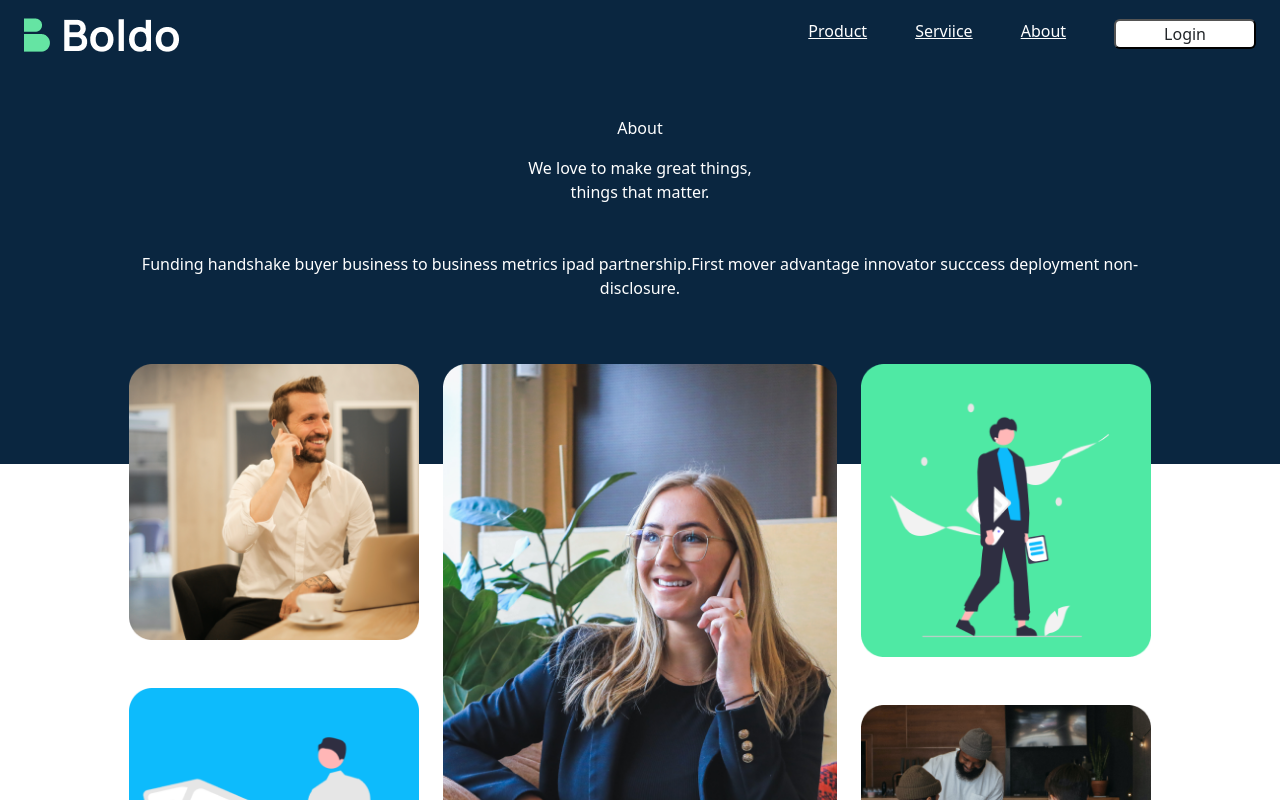
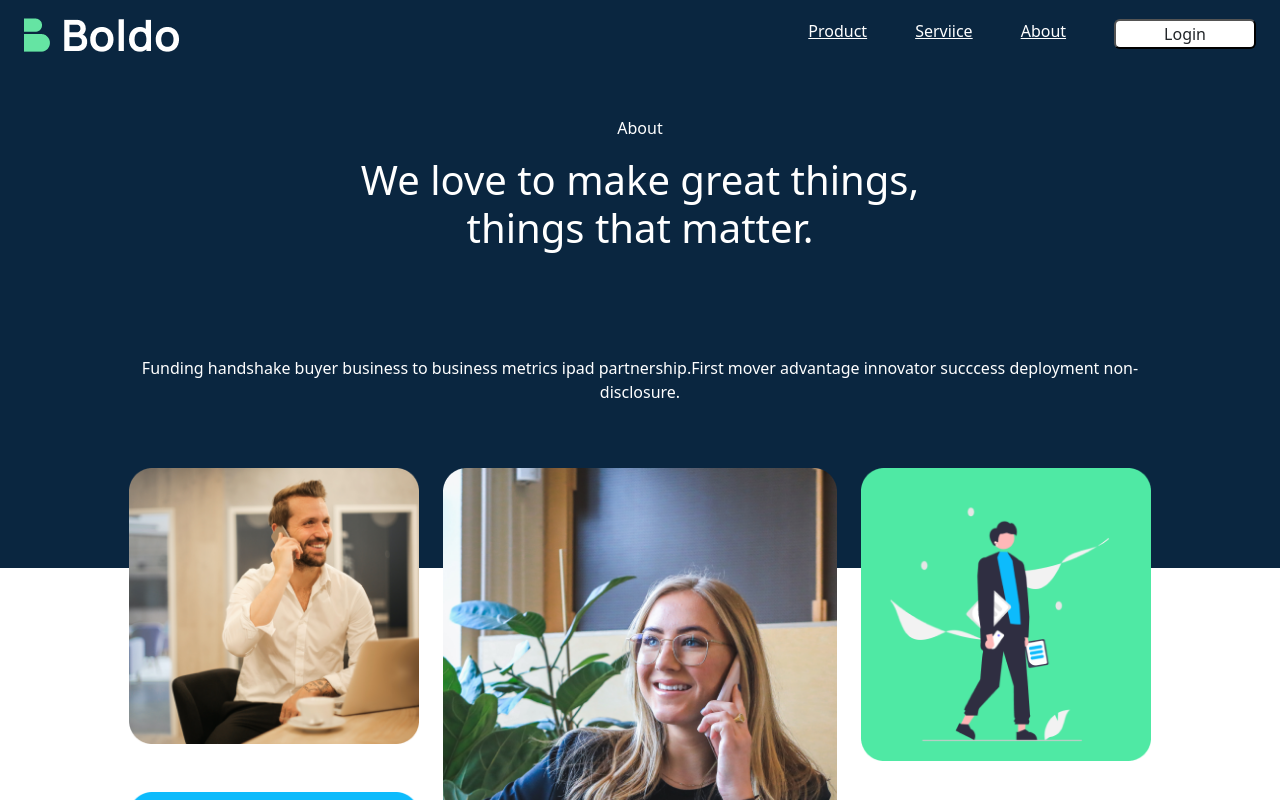
Before and after one commit to Rama49/projetReact, a React (Create React App) app: page / in a window 1280 px wide. Shown: the top 800 px of the page. Built offline with nearby package versions, Linux system fonts and the light colour scheme.

Commit message:
projet-react

```diff
--- a/src/Menu.jsx
+++ b/src/Menu.jsx
@@ -2,8 +2,8 @@ function Menu() {
   return (
     <div className='text-center px-5 men'>
         <p >About</p>
-        <h className='text pb-5'>We love to make great things,<span className="row just">things that matter.</span></h>
-        <p className='p-5'>Funding handshake buyer business to business metrics ipad partnership.First mover advantage innovator succcess deployment non-disclosure.</p>
+        <h1 className='pb-5'>We love to make great things,<span className="row just">things that matter.</span></h1>
+        <p className='fund p-5'>Funding handshake buyer business to business metrics ipad partnership.First mover advantage innovator succcess deployment non-disclosure.</p>
     </div>
       )
     }
--- a/src/index.css
+++ b/src/index.css
@@ -20,16 +20,38 @@ code {
   position: absolute;
   /* top: 300;px;  */
  }
- @media (min-width: 1400px){
+ @media (min-width: 892px) and (min-width: 896px){
+  .centere{
+    text-align: center;
+ }
+}
+@media (min-width: 992px){
+  .centere{
+    text-align: center;
+ }
+}
+@media (min-width: 800px){
+  .centere{
+    text-align: center;
+ }
+}
+@media (min-width: 768px){
+  .centere{
+    text-align: center;
+ }
+}
+ @media (min-width: 1400px) and (max-width: 1400px){
   .centere{
     text-align: center;
     position: absolute;
      top: 350px
-
  }
 } ;
-.text{
-  font-size: 60px;
+.fund{
+  font-size: 50px
+ }
+.textes{
+  font-size: 100px;
 }
 .just{
   justify-content: center;
```
